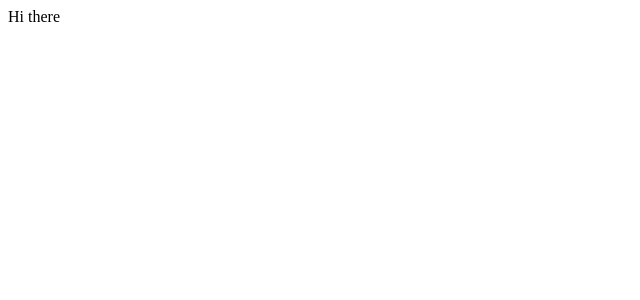
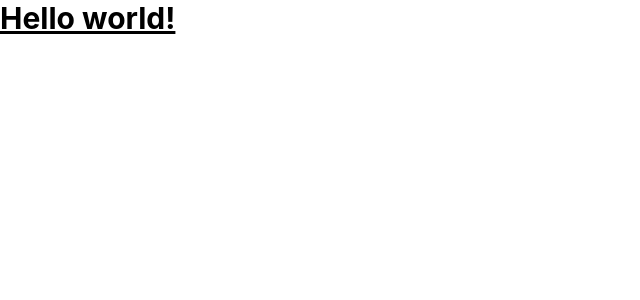
Before and after one commit to stechx1/mcr, a Next.js app: page / in a window 1280 px wide. Shown: the top 300 px of the page, without its empty margins (0-640 px from the left). Built offline with nearby package versions, Linux system fonts and the light colour scheme.

Commit message:
feat: add tailwind css

```diff
--- a/package.json
+++ b/package.json
@@ -14,7 +14,10 @@
     "react-dom": "18.2.0"
   },
   "devDependencies": {
+    "autoprefixer": "^10.4.12",
     "eslint": "8.24.0",
-    "eslint-config-next": "12.3.1"
+    "eslint-config-next": "12.3.1",
+    "postcss": "^8.4.17",
+    "tailwindcss": "^3.1.8"
   }
 }
--- /dev/null
+++ b/postcss.config.js
@@ -0,0 +1,6 @@
+module.exports = {
+  plugins: {
+    tailwindcss: {},
+    autoprefixer: {},
+  },
+}
--- a/src/pages/_app.js
+++ b/src/pages/_app.js
@@ -1,3 +1,5 @@
+import '../../styles/globals.css';
+
 function MyApp({ Component, pageProps }) {
   return <Component {...pageProps} />;
 }
--- a/src/pages/index.js
+++ b/src/pages/index.js
@@ -8,7 +8,7 @@ export default function Home() {
         <meta name='description' content='Generated by create next app' />
         <link rel='icon' href='/favicon.ico' />
       </Head>
-      Hi there
+      <h1 className='text-3xl font-bold underline divide-slate-800'>Hello world!</h1>
     </div>
   );
 }
--- a/styles/globals.css
+++ b/styles/globals.css
@@ -1,3 +1,7 @@
+@tailwind base;
+@tailwind components;
+@tailwind utilities;
+
 html,
 body {
   padding: 0;
@@ -14,13 +18,3 @@ a {
 * {
   box-sizing: border-box;
 }
-
-@media (prefers-color-scheme: dark) {
-  html {
-    color-scheme: dark;
-  }
-  body {
-    color: white;
-    background: black;
-  }
-}
--- /dev/null
+++ b/tailwind.config.js
@@ -0,0 +1,12 @@
+/** @type {import('tailwindcss').Config} */
+module.exports = {
+  content: [
+    "./src/pages/**/*.{js,ts,jsx,tsx}",
+    "./src/components/**/*.{js,ts,jsx,tsx}",
+    "./src/collections/**/*.{js,ts,jsx,tsx}"
+  ],
+  theme: {
+    extend: {},
+  },
+  plugins: [],
+}
```
Also changed, not shown: 1 other file (tests, documents, lock files or other folders).
